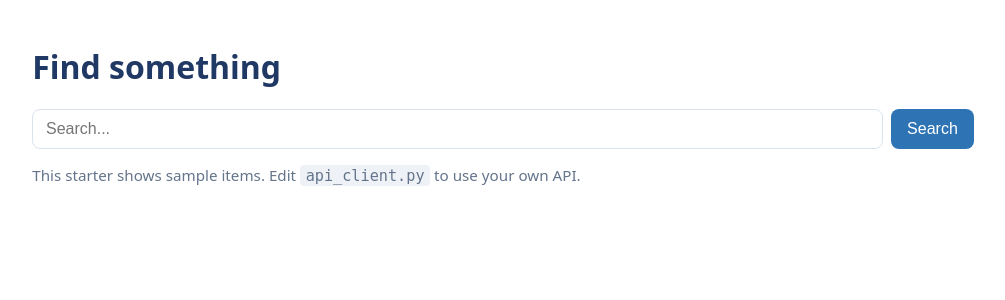
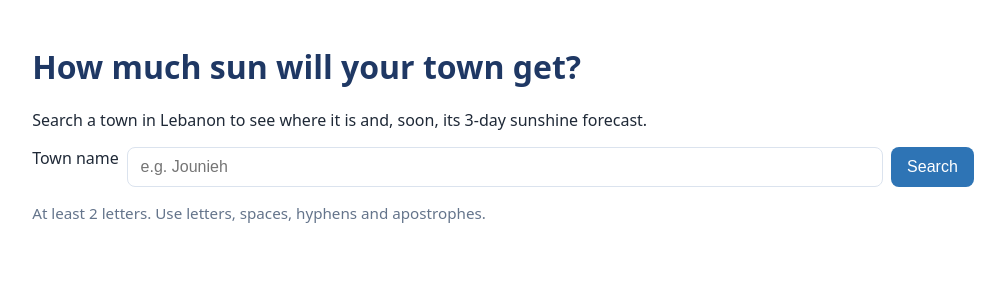
Before and after one commit to Ch-Chahine/team-charbel-elia-christ-project, a Flask app: page / in a window 1280 px wide. Shown: the part 53-353 px from the top of the page, without its empty margins (137-1142 px from the left). Run offline with Flask 3, Linux system fonts and the light colour scheme; some libraries are stand-ins or nearby versions.

Commit message:
Home page: SolarSmart title, labelled town search box with hint

```diff
--- a/templates/home.html
+++ b/templates/home.html
@@ -1,10 +1,14 @@
-{% extends "base.html" %}
-{% block content %}
-<h1>Find something</h1>
-<!-- TODO: change this to match your topic (e.g. "Search recipes", "Find a book") -->
-<form class="search" action="{{ url_for('search') }}" method="get">
-  <input type="text" name="q" placeholder="Search...">
-  <button type="submit">Search</button>
+{% extends "base.html" %}  {# use the shared layout (header, nav, flash messages) #}
+{% block title %}SolarSmart Lebanon{% endblock %}  {# browser tab title #}
+{% block content %}  {# this page's own content #}
+<h1>How much sun will your town get?</h1>  {# main heading of the page #}
+<p>Search a town in Lebanon to see where it is and, soon, its 3-day sunshine forecast.</p>  {# short intro #}
+
+<form class="search" action="{{ url_for('search') }}" method="get" role="search">  {# sends GET /search?q=... #}
+  <label for="q">Town name</label>  {# real label linked to the input by id (Week 12) #}
+  <input type="text" id="q" name="q" placeholder="e.g. Jounieh"
+         minlength="2" maxlength="60" required aria-describedby="q-hint">  {# browser hints only; the server still validates #}
+  <button type="submit">Search</button>  {# real button; Enter also submits #}
 </form>
-<p class="hint">This starter shows sample items. Edit <code>api_client.py</code> to use your own API.</p>
+<p class="hint" id="q-hint">At least 2 letters. Use letters, spaces, hyphens and apostrophes.</p>  {# explains the rules #}
 {% endblock %}
```
